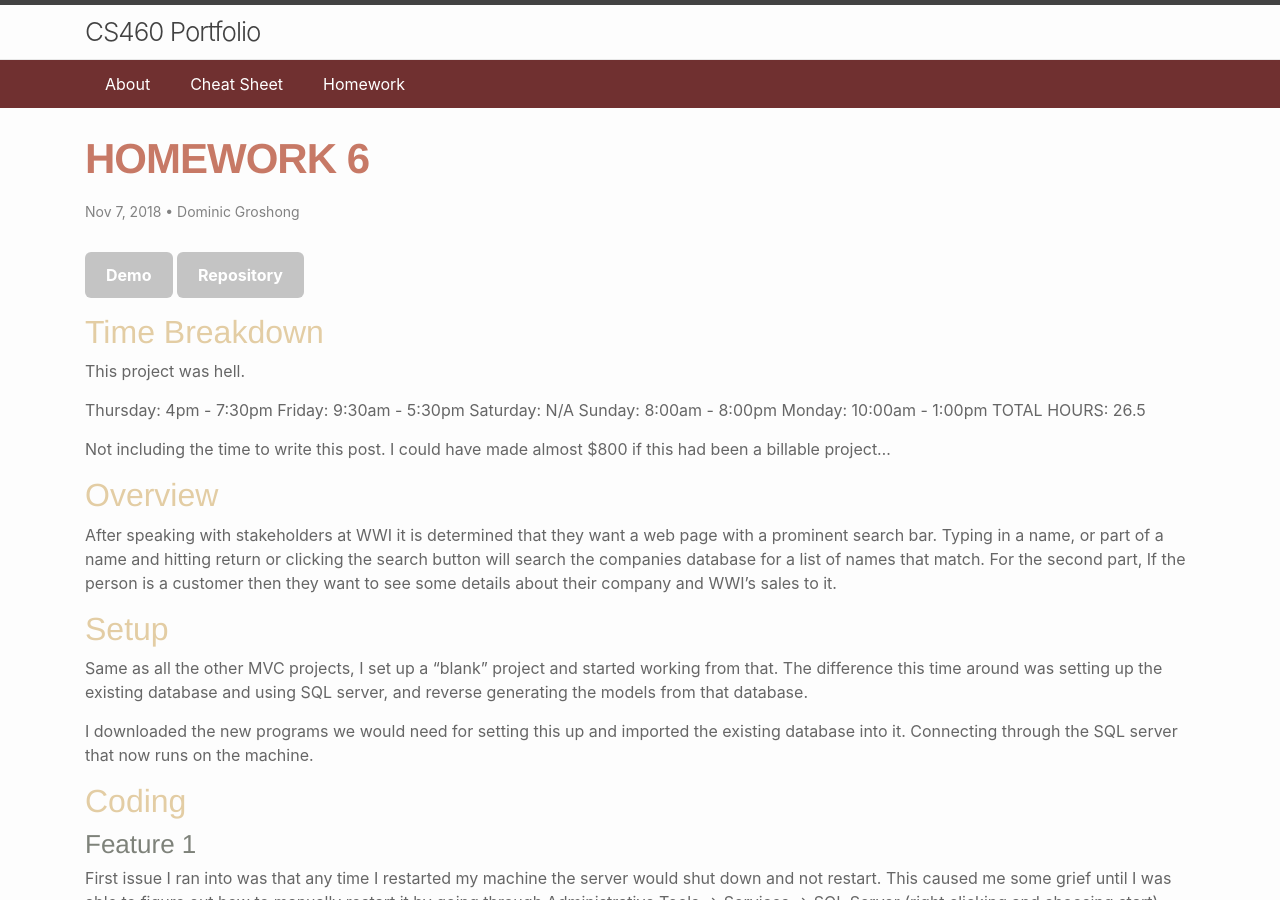
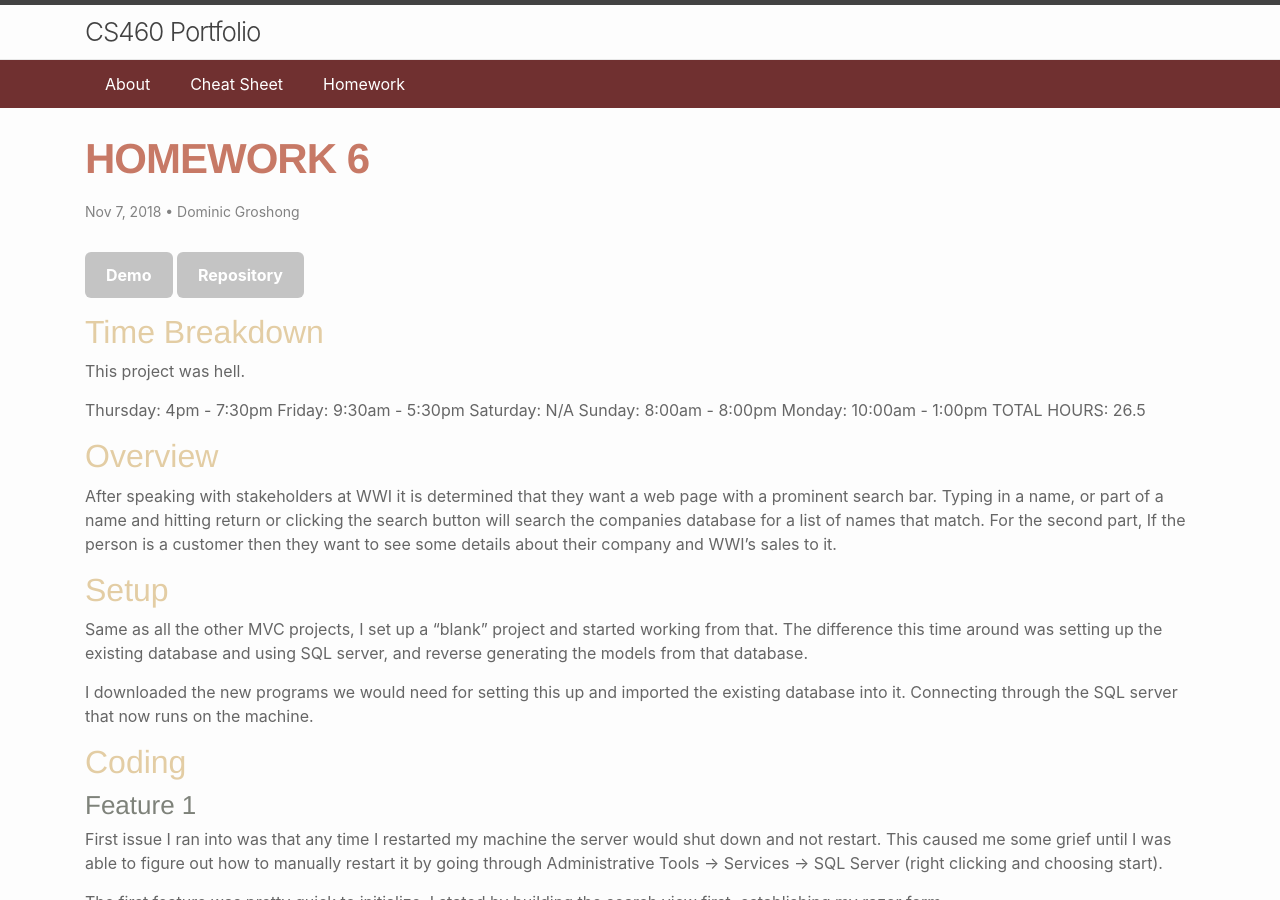
Before and after one commit to Dominic-Groshong/xzonos.github.io, a Jekyll site: the page built from _posts/2018-11-07-homework-6.md, in a window 1280 px wide and 900 px high. Built offline with Jekyll 4.4.1, drawn with Linux system fonts in a browser that asks for light colours; nearby versions of some CDN libraries.

Commit message:
Removed snarky comments in blog

```diff
--- a/_posts/2018-11-07-homework-6.md
+++ b/_posts/2018-11-07-homework-6.md
@@ -22,8 +22,6 @@ Saturday: N/A
 Sunday: 8:00am - 8:00pm
 Monday: 10:00am - 1:00pm
 TOTAL HOURS: 26.5
-
-Not including the time to write this post. I could have made almost $800 if this had been a billable project...
 
 Overview
 ------
```
